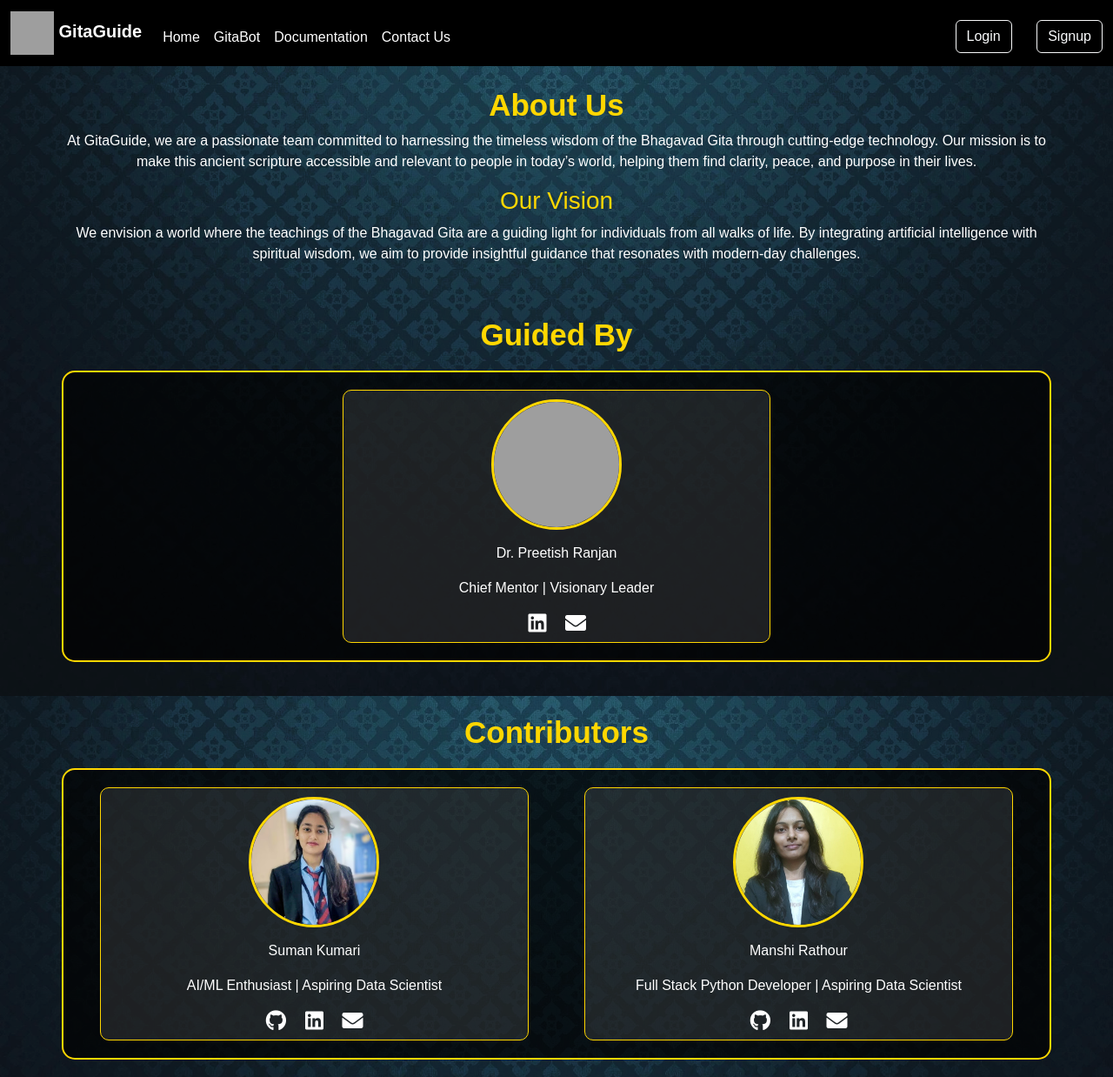
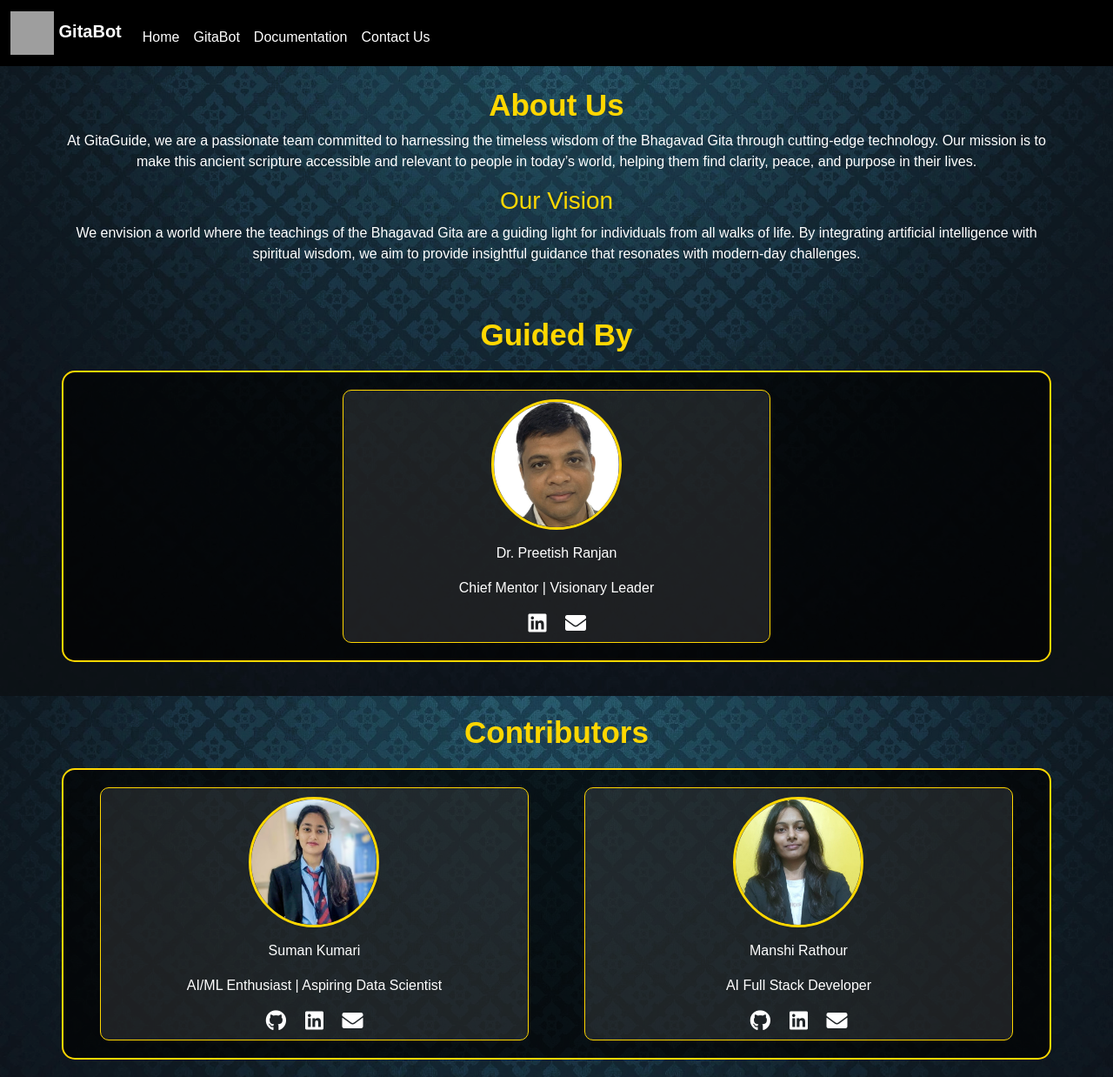
Before and after one commit to Manshi-Rathour/GitaBot, a Flask app: page /contact in a window 1280 px wide. Shown: the whole page at 87% size. Run offline with Flask 3, Linux system fonts and the light colour scheme; grey boxes are pictures that could not be loaded.

Commit message:
contact page updated and login & signup button removed from navbar

```diff
--- a/templates/contact.html
+++ b/templates/contact.html
@@ -55,7 +55,7 @@
                 <!-- Inner Container -->
                 <div class="inner-container">
                     <div class="image-circle">
-                        <img src="../static/img/preetish.jpg"
+                        <img src="../static/img/drPreetishRanjan.png"
                             alt="Dr. Preetish Ranjan">
                     </div>
                     <p>Dr. Preetish Ranjan</p>
@@ -106,7 +106,7 @@
                         <img src="/static/img/manshi.jpg" alt="Manshi Rathour">
                     </div>
                     <p>Manshi Rathour</p>
-                    <p>Full Stack Python Developer | Aspiring Data Scientist</p>
+                    <p>AI Full Stack Developer</p>
                     <div class="social-icons">
                         <a href="https://github.com/Manshi-Rathour"
                             target="_blank" class="social-icon">
--- a/templates/navbar.html
+++ b/templates/navbar.html
@@ -4,7 +4,7 @@
             <img src="/static/img/feather.png" alt="Icon" width="30"
                 height="24">
             <span
-                style="font-weight: bold; color: white;">GitaGuide</span>
+                style="font-weight: bold; color: white;">GitaBot</span>
         </a>
         <button class="navbar-toggler" type="button"
             data-bs-toggle="offcanvas"
@@ -45,7 +45,7 @@
                 </ul>
 
                 <!-- Login and Signup buttons -->
-                <div class="ms-auto">
+                <!-- <div class="ms-auto">
                     <button id="login" class="btn btn-outline-light"
                         type="button" data-bs-toggle="modal"
                         data-bs-target="#loginModal">Login</button>
@@ -53,14 +53,14 @@
                         class="btn btn-outline-light ms-2" type="button"
                         data-bs-toggle="modal"
                         data-bs-target="#signupModal">Signup</button>
-                </div>
+                </div> -->
             </div>
         </div>
     </div>
 </nav>
 
 <!-- Login Modal -->
-<div class="modal fade" id="loginModal" tabindex="-1"
+<!-- <div class="modal fade" id="loginModal" tabindex="-1"
     aria-labelledby="loginModalLabel" aria-hidden="true">
     <div class="modal-dialog">
         <div class="modal-content bg-dark text-white">
@@ -71,7 +71,7 @@
                     data-bs-dismiss="modal" aria-label="Close"></button>
             </div>
             <div class="modal-body text-start">
-                <!-- Login form -->
+
                 <form>
                     <div class="mb-3">
                         <label for="loginInputEmail" class="form-label">Email address</label>
@@ -93,10 +93,10 @@
             </div>
         </div>
     </div>
-</div>
+</div> -->
 
 <!-- Signup Modal -->
-<div class="modal fade" id="signupModal" tabindex="-1"
+<!-- <div class="modal fade" id="signupModal" tabindex="-1"
     aria-labelledby="signupModalLabel" aria-hidden="true">
     <div class="modal-dialog">
         <div class="modal-content bg-dark text-white">
@@ -107,7 +107,6 @@
                     data-bs-dismiss="modal" aria-label="Close"></button>
             </div>
             <div class="modal-body text-start">
-                <!-- Signup form -->
                 <form>
                     <div class="mb-3">
                         <label for="signupInputUsername"
@@ -139,4 +138,4 @@
             </div>
         </div>
     </div>
-</div>
+</div> -->
```
Also changed, not shown: static/img/drPreetishRanjan.png (added).
